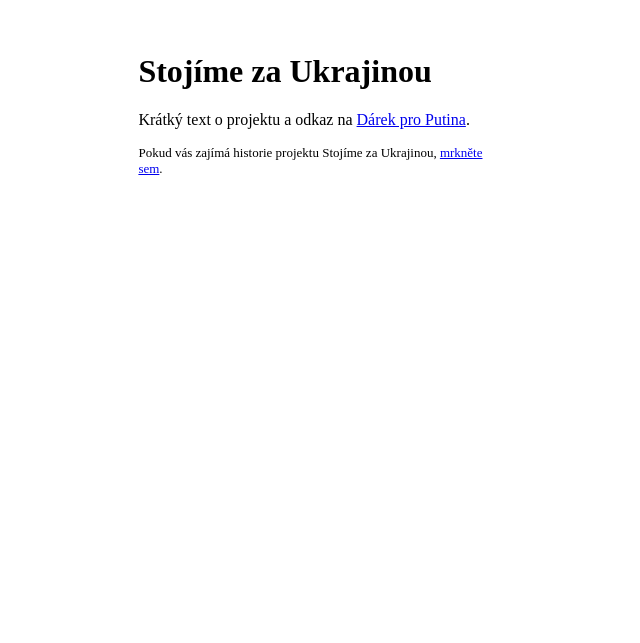
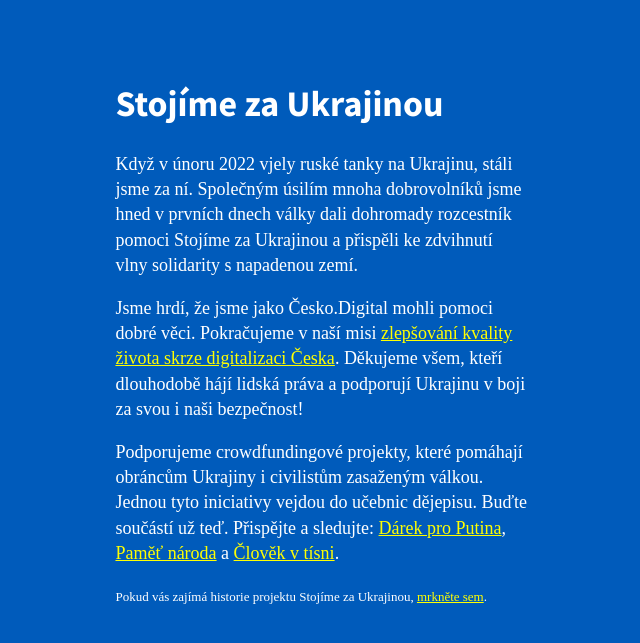
Before and after one commit to cesko-digital/stojimezaukrajinou.cz, a plain HTML site: page index.html in a window 1280 px wide. Shown: the part 107-750 px from the top of the page, without its empty margins (318-958 px from the left). Drawn offline with Linux system fonts and the light colour scheme; a web font is replaced by a local one.

Commit message:
Add more content and styling

```diff
--- a/index.html
+++ b/index.html
@@ -1,25 +1,79 @@
 <html lang="cs">
   <head>
     <meta charset="utf-8" />
+    <meta name="viewport" content="width=device-width, initial-scale=1" />
+    <link
+      type="text/css"
+      href="https://fonts.googleapis.com/css2?family=Source+Sans+Pro:ital,wght@0,200;0,300;0,400;0,600;0,700;1,200;1,300;1,400;1,600;1,700&amp;display=swap"
+      rel="stylesheet"
+    />
+    <link
+      type="text/css"
+      href="https://fonts.googleapis.com/css2?family=Source+Serif+Pro:ital,wght@0,300;0,400;0,600;0,700;1,300;1,400;1,600;1,700&amp;display=swap"
+      rel="stylesheet"
+    />
     <title>Stojíme za Ukrajinou</title>
     <style>
+      body {
+        background-color: #005bbb;
+        color: white;
+        font-family: "Source Serif Pro", "Times New Roman", Georgia, serif;
+        font-size: large;
+        line-height: 1.4em;
+        padding: 20px;
+      }
+
+      h1 {
+        font-family: "Source Sans Pro", "Trebuchet MS", Helvetica, Arial,
+          sans-serif;
+        line-height: 1.3em;
+      }
+
       main {
-        width: 50ex;
+        max-width: 50ex;
         margin: auto;
         margin-top: 20vh;
       }
+
       footer {
         font-size: small;
+      }
+
+      a {
+        color: yellow;
       }
     </style>
   </head>
   <body>
     <main>
       <h1>Stojíme za Ukrajinou</h1>
-      <p>
-        Krátký text o projektu a odkaz na
-        <a href="https://www.zbraneproukrajinu.cz">Dárek pro Putina</a>.
-      </p>
+      <div>
+        <p>
+          Když v únoru 2022 vjely ruské tanky na Ukrajinu, stáli jsme za ní.
+          Společným úsilím mnoha dobrovolníků jsme hned v prvních dnech války
+          dali dohromady rozcestník pomoci Stojíme za Ukrajinou a přispěli ke
+          zdvihnutí vlny solidarity s napadenou zemí.
+        </p>
+        <p>
+          Jsme hrdí, že jsme jako Česko.Digital mohli pomoci dobré věci.
+          Pokračujeme v naší misi
+          <a href="https://cesko.digital"
+            >zlepšování kvality života skrze digitalizaci Česka</a
+          >. Děkujeme všem, kteří dlouhodobě hájí lidská práva a podporují
+          Ukrajinu v boji za svou i naši bezpečnost!
+        </p>
+        <p>
+          Podporujeme crowdfundingové projekty, které pomáhají obráncům Ukrajiny
+          i civilistům zasaženým válkou. Jednou tyto iniciativy vejdou do
+          učebnic dějepisu. Buďte součástí už teď. Přispějte a sledujte:
+          <a href="https://www.zbraneproukrajinu.cz/">Dárek pro Putina</a>,
+          <a href="https://www.darujme.cz/projekt/1205934">Paměť národa</a> a
+          <a
+            href="https://www.clovekvtisni.cz/co-delame/humanitarni-a-rozvojova-pomoc/ukrajina"
+            >Člověk v tísni</a
+          >.
+        </p>
+      </div>
       <footer>
         Pokud vás zajímá historie projektu Stojíme za Ukrajinou,
         <a href="archiv/">mrkněte sem</a>.
```
